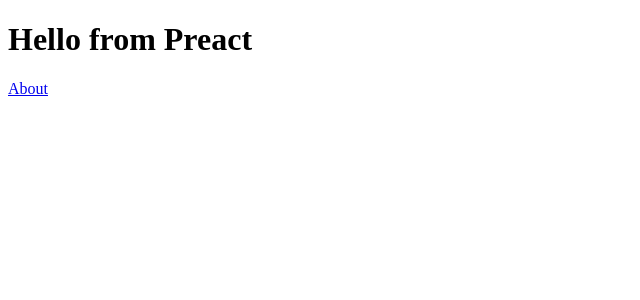
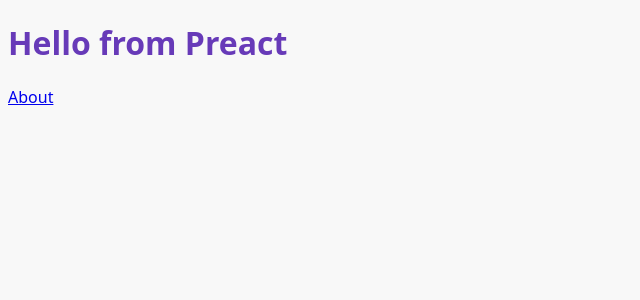
Before and after one commit to developit/nextjs-preact-demo, a Next.js app: page / in a window 1280 px wide. Shown: the top 300 px of the page, without its empty margins (0-640 px from the left). Built offline with nearby package versions, Linux system fonts and the light colour scheme.

Commit message:
with CSS

```diff
--- /dev/null
+++ b/pages/_app.js
@@ -0,0 +1,5 @@
+import '../style.css';
+
+export default function MyApp({ Component, pageProps }) {
+  return <Component {...pageProps} />
+}
--- /dev/null
+++ b/style.css
@@ -0,0 +1,15 @@
+html {
+  background: #f8f8f8;
+  font: 100% system-ui, sans-serif;
+}
+
+body > main {
+  background: #fff;
+  border: 1px solid #ddd;
+  margin: 20px;
+  padding: 20px;
+}
+
+h1 {
+  color: #673ab8;
+}
```
